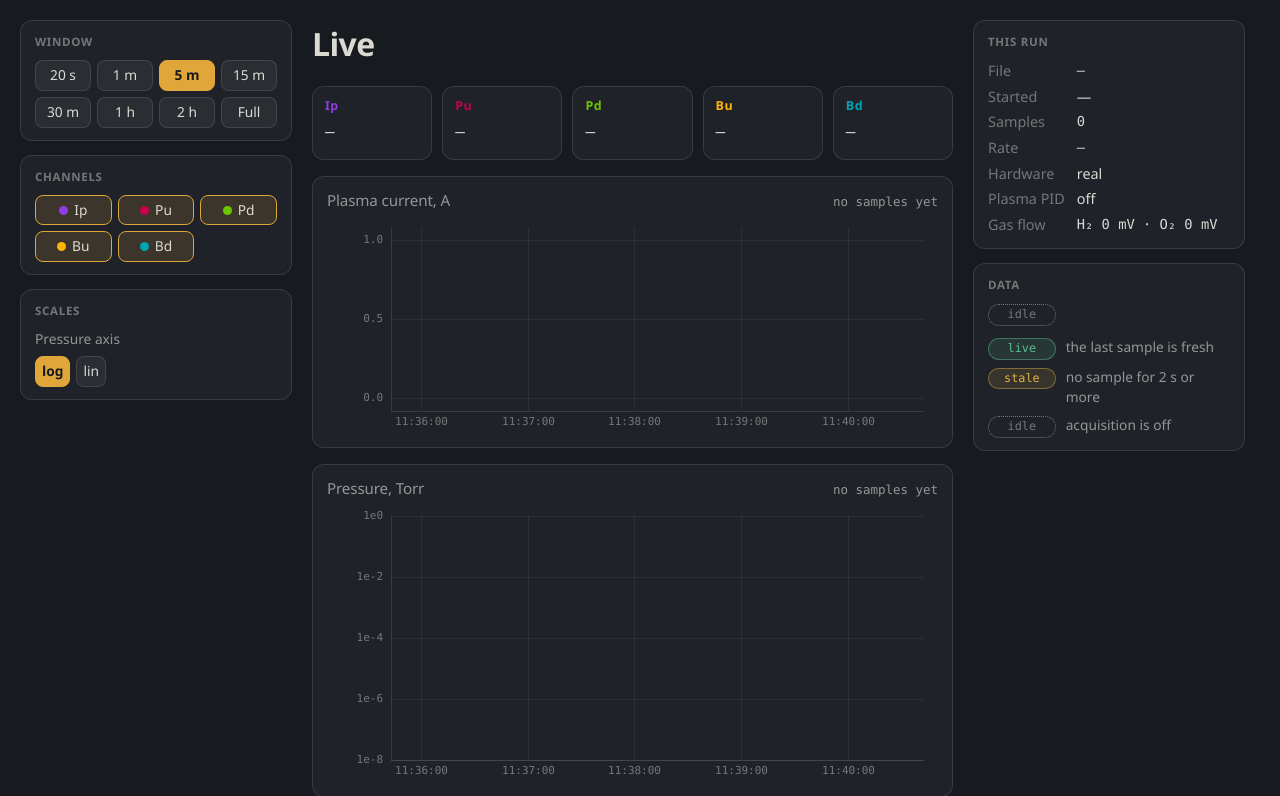
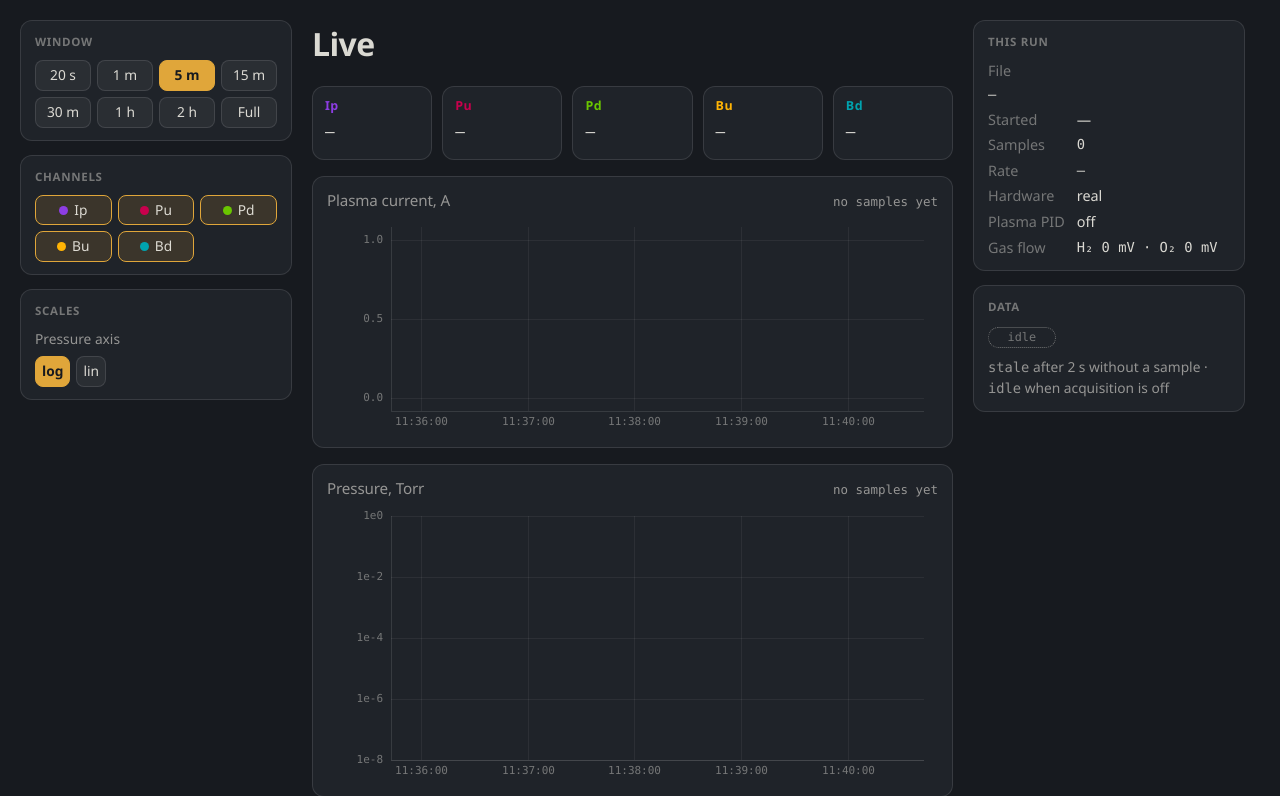
Before and after one commit to queezz/ControlUnit, a Flask app: page / in a window 1280 px wide. Shown: the part 56-852 px from the top of the page. Run offline with Flask 3, Linux system fonts and the light colour scheme; data that the repository does not hold is empty.

Commit message:
Explain the data states in words and give the file name its own row
The Data card drew its legend as three pills under the one pill that is
the reading, so a live rig showed two green "live" pills stacked in one
small card and queezz read them as two facts. The chip stays the reading;
the other two states are now one muted sentence in words beneath it, and
"live" needs no sentence when it is the thing being looked at.

The facts list wrapped the data file's name inside its extension because
the value column is whatever the widest label leaves; a value marked wide
now takes its own row under its label, on Live and on Log.

Measured in a real browser against a scratch instance: one chip in the
card, the file name on one line, the rail at 76 px and the bar at 56 px.

agent: claude fable 5.1

```diff
--- a/controlunit/web/static/css/controlunit.css
+++ b/controlunit/web/static/css/controlunit.css
@@ -318,6 +318,10 @@ dl.facts {
 
 dl.facts dt { color: var(--dim); }
 dl.facts dd { margin: 0; overflow-wrap: anywhere; }
+/* A value too long for the column the widest label leaves — a file name —
+   takes its own row under its label rather than breaking mid-word. */
+dl.facts .wide { grid-column: 1 / -1; }
+dl.facts dd.wide { margin-top: -2px; }
 
 /* -- state chips ------------------------------------------------------- */
 
@@ -407,7 +411,8 @@ dl.facts dd { margin: 0; overflow-wrap: anywhere; }
 
 .chart canvas { display: block; width: 100%; }
 
-.freshness { display: flex; align-items: center; gap: 10px; margin: 0 0 10px; min-height: 1.6em; }
+.freshness { display: flex; align-items: center; gap: 10px; margin: 0 0 8px; min-height: 1.6em; }
+.data-key { margin: 0; font-size: 0.86rem; }
 
 /* -- the log (Log) ----------------------------------------------------- */
 
--- a/controlunit/web/templates/live.html
+++ b/controlunit/web/templates/live.html
@@ -78,8 +78,8 @@
         <section class="rail-card rail-card--fit">
             <h2 class="rail-label">This run</h2>
             <dl class="facts">
-                <dt>File</dt>
-                <dd class="mono" data-fact="file">{{ state.run.file or '—' }}</dd>
+                <dt class="wide">File</dt>
+                <dd class="mono wide" data-fact="file">{{ state.run.file or '—' }}</dd>
                 <dt>Started</dt>
                 <dd data-fact="started">—</dd>
                 <dt>Samples</dt>
@@ -101,15 +101,11 @@
                 <span class="chip chip-{{ state.data.state }}" data-role="data-state">{{ state.data.state }}</span>
                 <span class="mono muted" data-role="data-age"></span>
             </p>
-            {# The one place the three data states are explained. #}
-            <dl class="legend-list">
-                <dt><span class="chip chip-live">live</span></dt>
-                <dd>the last sample is fresh</dd>
-                <dt><span class="chip chip-stale">stale</span></dt>
-                <dd>no sample for <span data-role="stale-after">{{ '%g' % state.data.stale_after }}</span> s or more</dd>
-                <dt><span class="chip chip-idle">idle</span></dt>
-                <dd>acquisition is off</dd>
-            </dl>
+            {# The one place the other two states are explained: in words,
+               never as a second pill beside the one that is the reading. #}
+            <p class="muted data-key"><span class="mono">stale</span> after
+                <span data-role="stale-after">{{ '%g' % state.data.stale_after }}</span> s without a sample ·
+                <span class="mono">idle</span> when acquisition is off</p>
         </section>
     </aside>
 
--- a/controlunit/web/templates/log.html
+++ b/controlunit/web/templates/log.html
@@ -46,8 +46,8 @@
                 <dd class="mono" data-fact="held">{{ log.held }}</dd>
                 <dt>Kept</dt>
                 <dd class="mono">last 1000</dd>
-                <dt>Data file</dt>
-                <dd class="mono" data-fact="file">{{ state.run.file or '—' }}</dd>
+                <dt class="wide">Data file</dt>
+                <dd class="mono wide" data-fact="file">{{ state.run.file or '—' }}</dd>
             </dl>
         </section>
     </aside>
```
Also changed, not shown: tests/test_web_page.py (+8 -1 lines).
